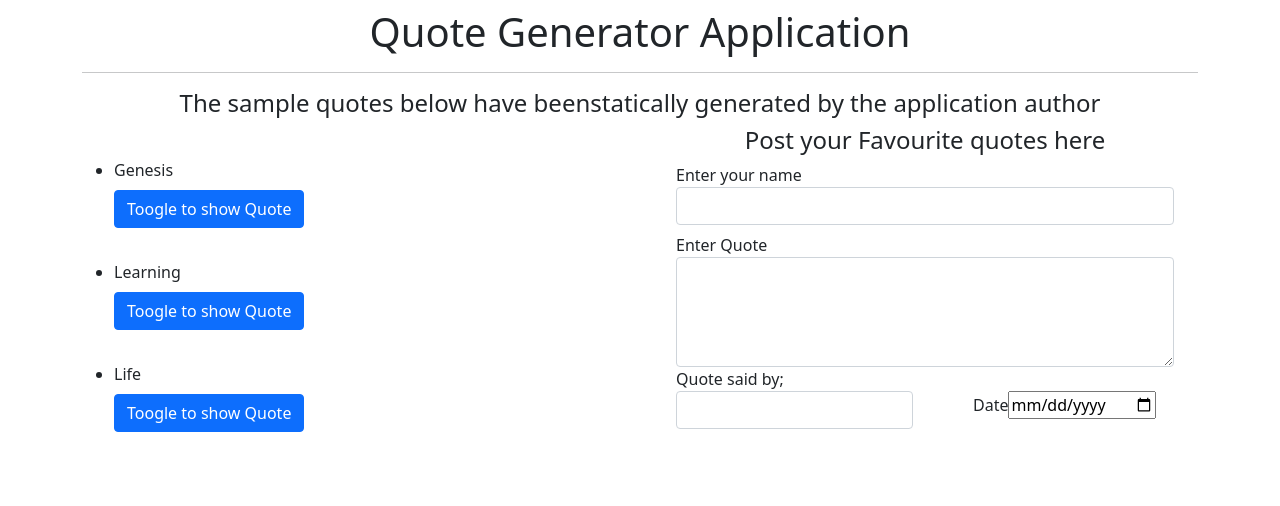
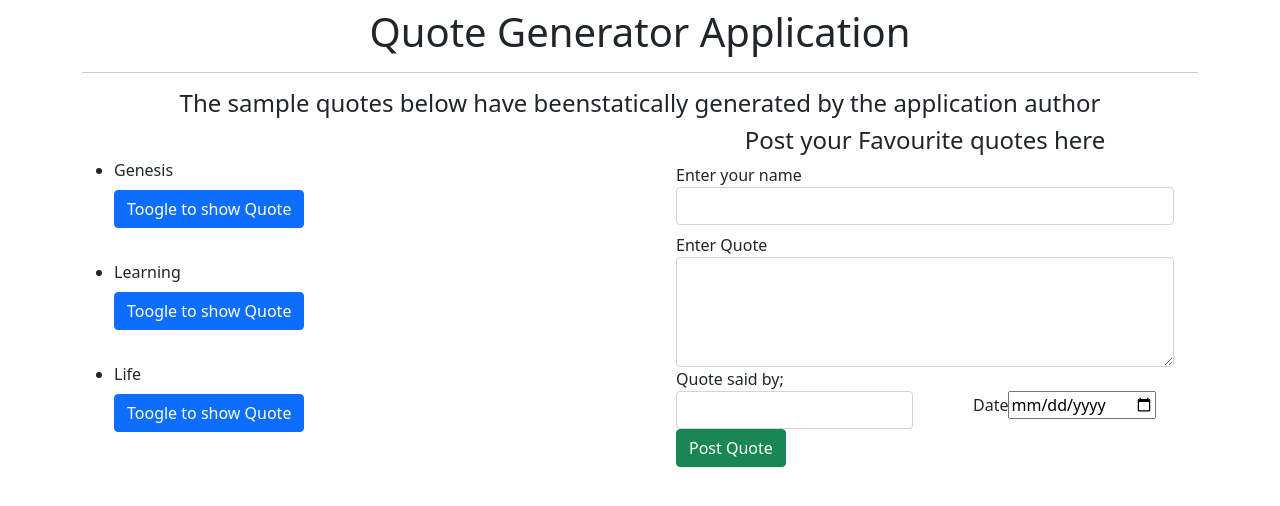
Before and after one commit to kimperria/Quote-App, an Angular app: page / in a window 1280 px wide. Shown: the top 506 px of the page. Built offline with nearby package versions, Linux system fonts and the light colour scheme.

Commit message:
adds submit button on form component, creates logic to post new quote from users input

```diff
--- a/src/app/quote-form/quote-form.component.html
+++ b/src/app/quote-form/quote-form.component.html
@@ -26,9 +26,10 @@
             </div>
             <div class="col-md-6 ps-5">
                     <label for="createdDate">Date</label>
-                    <input type="date" id="createdDay" required>
+                    <input type="date" id="postedDate" required>
             </div>
         </div>
+        <button type="submit" class="btn btn-success">Post Quote</button>
     </form>
 
 </div>
--- a/src/app/quote-form/quote-form.component.ts
+++ b/src/app/quote-form/quote-form.component.ts
@@ -1,4 +1,5 @@
 import { Component, OnInit } from '@angular/core';
+import { Quote } from '../quote';
 
 @Component({
   selector: 'app-quote-form',
@@ -7,6 +8,7 @@ import { Component, OnInit } from '@angular/core';
 })
 export class QuoteFormComponent implements OnInit {
 
+  newQuote = new Quote('','','',new Date());
   constructor() { }
 
   ngOnInit(): void {
--- a/src/app/quote.ts
+++ b/src/app/quote.ts
@@ -1,7 +1,7 @@
 export class Quote {
     showDescription:boolean;
 
-    constructor(public name: string, public say: string, public author: string){
+    constructor(public name: string, public say: string, public author: string, public postedDate: Date){
         this.showDescription=false;
     }
 
```
